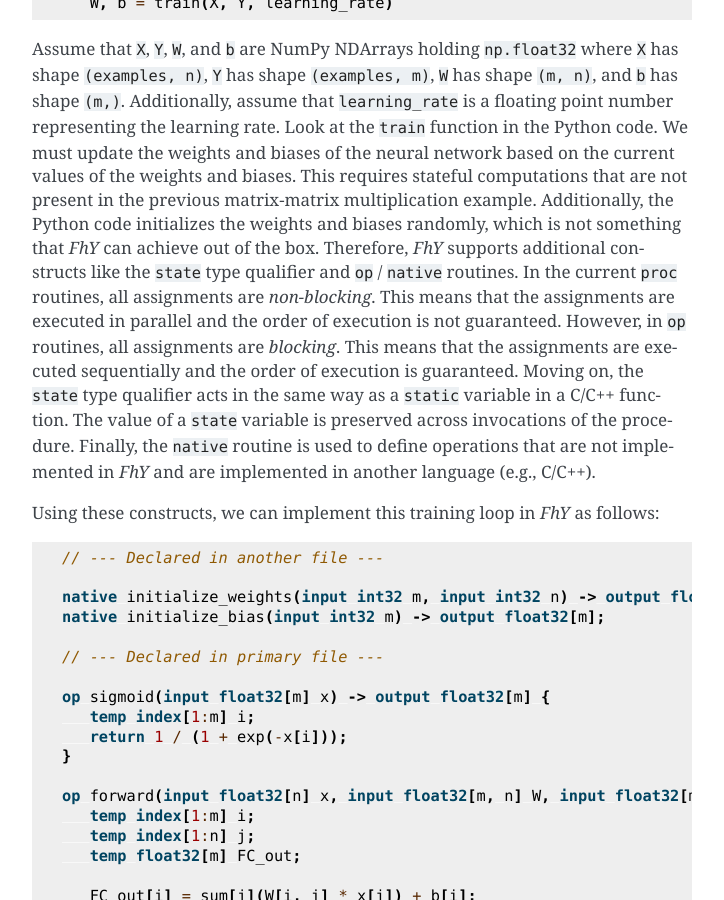
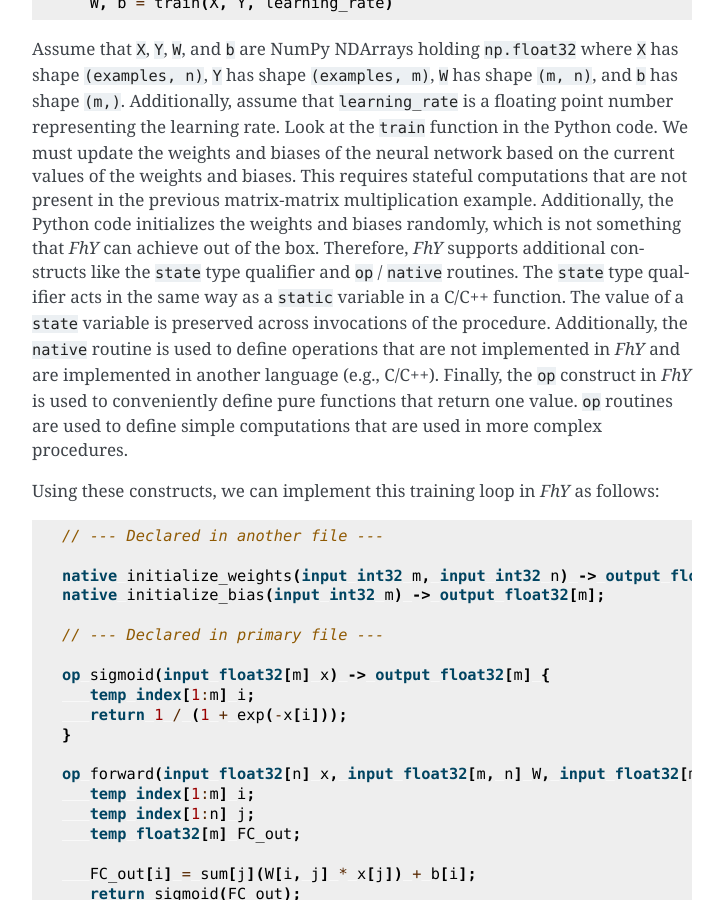
Before and after one commit to actlab-fhy/FhY, a Sphinx documentation site: the page built from docs/source/design_blog/post_2024-04-04.rst, in a window 1280 px wide and 900 px high, scrolled down 6822 px. Shown: the whole window, without its empty margins (388-1112 px from the left). Built offline with Sphinx 7.4.7, drawn with Linux system fonts in a browser that asks for light colours.

Commit message:
Refined the discussion on proc/op in example

```diff
--- a/docs/source/design_blog/post_2024-04-04.rst
+++ b/docs/source/design_blog/post_2024-04-04.rst
@@ -234,13 +234,11 @@
 This requires stateful computations that are not present in the previous matrix-matrix multiplication example.
 Additionally, the Python code initializes the weights and biases randomly, which is not something that *FhY* can achieve out of the box.
 Therefore, *FhY* supports additional constructs like the ``state`` type qualifier and ``op`` / ``native`` routines.
-In the current ``proc`` routines, all assignments are *non-blocking*.
-This means that the assignments are executed in parallel and the order of execution is not guaranteed.
-However, in ``op`` routines, all assignments are *blocking*.
-This means that the assignments are executed sequentially and the order of execution is guaranteed.
-Moving on, the ``state`` type qualifier acts in the same way as a ``static`` variable in a C/C++ function.
+The ``state`` type qualifier acts in the same way as a ``static`` variable in a C/C++ function.
 The value of a ``state`` variable is preserved across invocations of the procedure.
-Finally, the ``native`` routine is used to define operations that are not implemented in *FhY* and are implemented in another language (e.g., C/C++).
+Additionally, the ``native`` routine is used to define operations that are not implemented in *FhY* and are implemented in another language (e.g., C/C++).
+Finally, the ``op`` construct in *FhY* is used to conveniently define pure functions that return one value.
+``op`` routines are used to define simple computations that are used in more complex procedures.
 
 Using these constructs, we can implement this training loop in *FhY* as follows:
 
```
